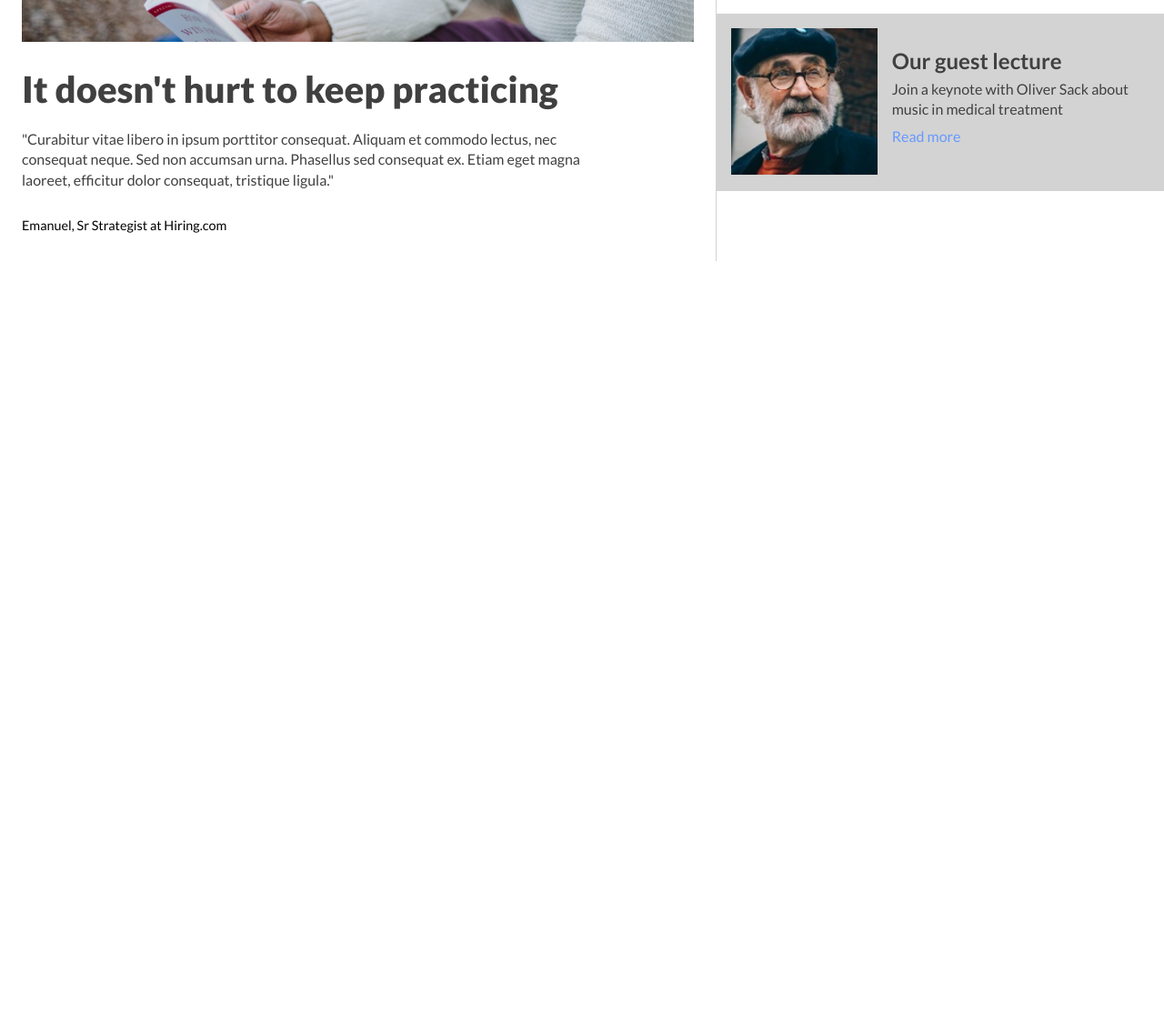
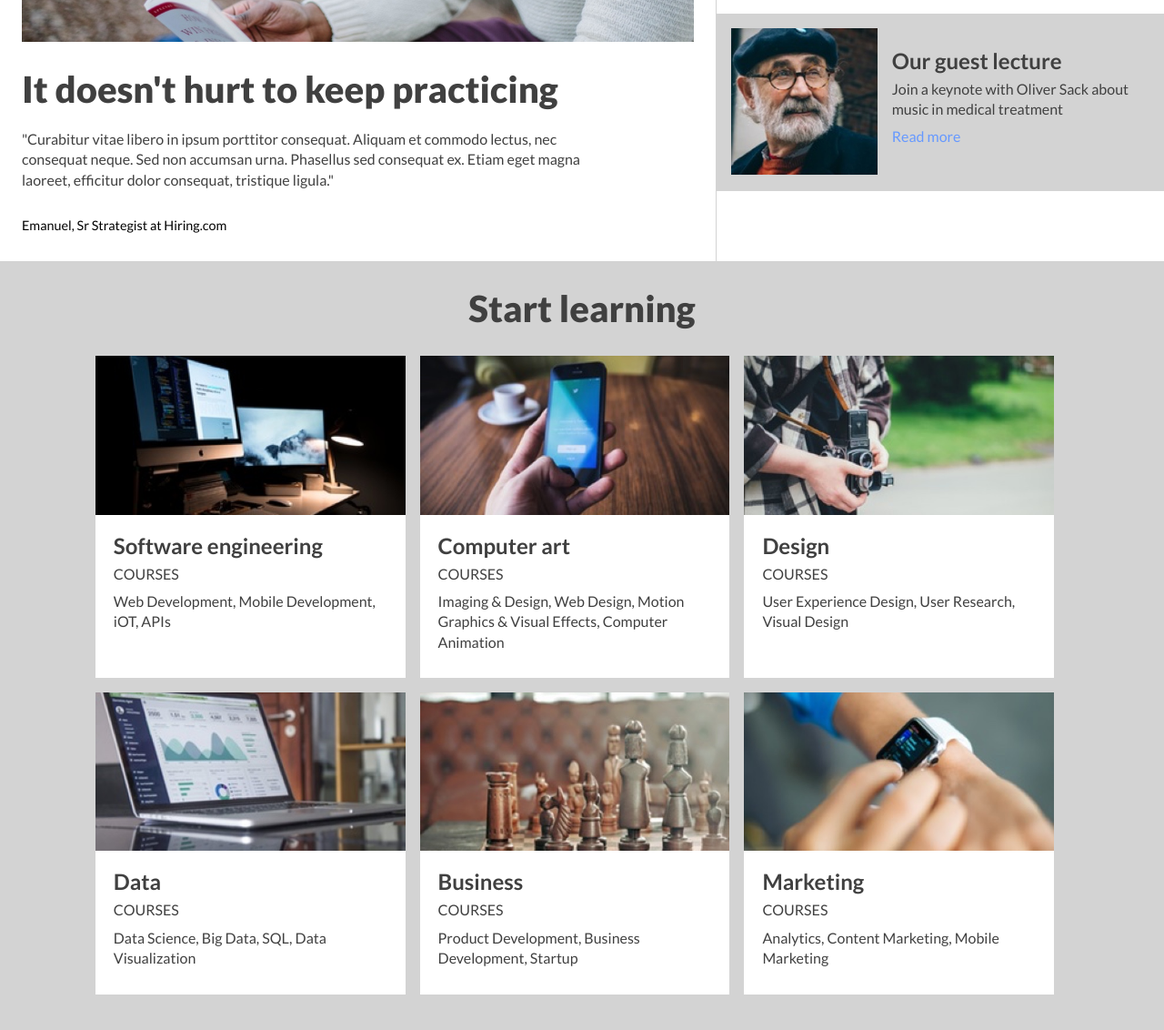
Before and after one commit to ogdomingo/colmar, a plain HTML site: page index.html in a window 1280 px wide. Shown: the part 1076-2208 px from the top of the page at 91% size. Before the commit the page ends 1363 px from the top, so only its background shows below. Drawn offline with Linux system fonts and the light colour scheme.

Commit message:
Courses done

```diff
--- a/index.html
+++ b/index.html
@@ -82,11 +82,71 @@
         </div>
       </div>
     </div>
+
+    <div class="learning">
+      <h3>Start learning</h3>
+      <div class="courses">
+        <div class="course">
+          <div class="image-content">
+            <img src="./resources/images/course-software.jpg" alt="">
+          </div>
+          <div class="text-content">
+            <h4>Software engineering</h4>
+            <p>COURSES</p>
+            <p>Web Development, Mobile Development, iOT, APIs</p>
+          </div>
+        </div>
+        <div class="course">
+          <div class="image-content">
+            <img src="./resources/images/course-computer-art.jpg" alt="">
+          </div>
+          <div class="text-content">
+            <h4>Computer art</h4>
+            <p>COURSES</p>
+            <p>Imaging &amp Design, Web Design, Motion Graphics &amp Visual Effects, Computer Animation</p>
+          </div>
+        </div>
+        <div class="course">
+          <div class="image-content">
+            <img src="./resources/images/course-design.jpg" alt="">
+          </div>
+          <div class="text-content">
+            <h4>Design</h4>
+            <p>COURSES</p>
+            <p>User Experience Design, User Research, Visual Design</p>
+          </div>
+        </div>
+        <div class="course">
+          <div class="image-content">
+            <img src="./resources/images/course-data.jpg" alt="">
+          </div>
+          <div class="text-content">
+            <h4>Data</h4>
+            <p>COURSES</p>
+            <p>Data Science, Big Data, SQL, Data Visualization</p>
+          </div>
+        </div>
+        <div class="course">
+          <div class="image-content">
+            <img src="./resources/images/course-business.jpg" alt="">
+          </div>
+          <div class="text-content">
+            <h4>Business</h4>
+            <p>COURSES</p>
+            <p>Product Development, Business Development, Startup</p>
+          </div>
+        </div>
+        <div class="course">
+          <div class="image-content">
+            <img src="./resources/images/course-marketing.jpg" alt="">
+          </div>
+          <div class="text-content">
+            <h4>Marketing</h4>
+            <p>COURSES</p>
+            <p>Analytics, Content Marketing, Mobile Marketing</p>
+          </div>
+        </div>
 <!--
-    <div class="learning">
-
-    </div>
-
     <div class="exhibit">
 
     </div>
--- a/resources/css/style.css
+++ b/resources/css/style.css
@@ -10,16 +10,22 @@ html {
 p {
   font-size: 0.75rem;
   color: #404040;
+  padding-bottom: 0.5rem;
+  font-size: 1rem;
+  line-height: 1.4;
 }
 
 h3 {
   font-size: 2.5rem;
   color: #404040;
+  font-weight: 900;
 }
 
 h4 {
   font-size: 1.5rem;
   color: #404040;
+  font-weight: 700;
+  padding-bottom: 0.5rem;
 }
 
 body {
@@ -168,7 +174,6 @@ body {
 .articles .big h3 {
   padding-top: 2rem;
   padding-bottom: 1.5rem;
-  font-weight: 900;
 }
 
 .articles .big p {
@@ -222,10 +227,6 @@ body {
   padding-bottom: 0.5rem;
 }
 
-.article .text-content h4 {
-  font-weight: 700;
-}
-
 .article .text-content p {
   font-size: 1rem;
   line-height: 1.4;
@@ -238,3 +239,46 @@ body {
 .article.last {
   background-color: lightgray;
 }
+
+/*Courses*/
+
+.learning {
+  background-color: lightgray;
+}
+
+.learning h3 {
+  padding-top: 2rem;
+  text-align: center;
+}
+
+.courses {
+  display: flex;
+  justify-content: center;
+  flex-flow: row wrap;
+  padding: 2rem 4.5rem;
+}
+
+.course {
+  display: flex;
+  flex-direction: column;
+  margin-right: 1rem;
+  margin-bottom: 1rem;
+  width: 30%;
+  background-color: white;
+}
+
+.course .image-content {
+  width: 100%;
+  height: auto;
+}
+
+.course .image-content img {
+  width: 100%;
+}
+
+  /*Course Text-Content*/
+.course .text-content {
+  width: 85%;
+  padding: 1.25rem;
+  height: 100%;
+}
```
